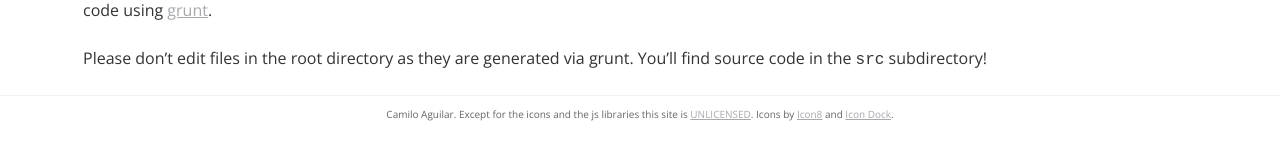
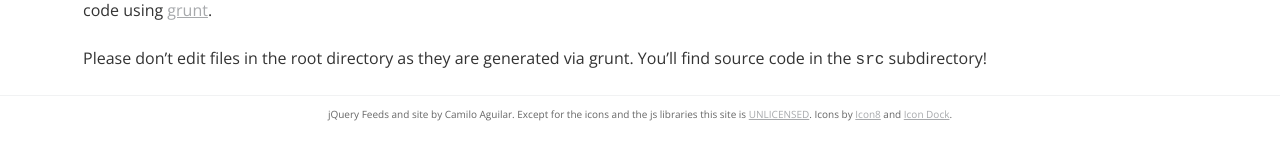
Before and after one commit to camagu/jquery-feeds, a Jekyll site: the page built from index.md, in a window 1280 px wide and 900 px high, scrolled down 7430 px. Shown: the part 756-897 px from the top of the window. Built offline with Jekyll 4.4.1, drawn with Linux system fonts in a browser that asks for light colours; Markdown is read by kramdown in place of the engine named in the settings.

Commit message:
adjustment

```diff
--- a/_includes/scripts.html
+++ b/_includes/scripts.html
@@ -2,7 +2,7 @@
 		<!-- Load jQuery Feeds -->
 		<script src="{{ ASSET_PATH }}/jquery.feeds.js" charset="utf-8"></script>
 
-		<!-- Load moment.js, used to format dates -->
+		<!-- Load moment.js, used to format dates, totally optional. -->
 		<script src="http://cdnjs.cloudflare.com/ajax/libs/moment.js/1.6.2/moment.min.js" charset="utf-8"></script>
 
 		<!-- Using Pure CSS Masonry which is not supported by IE. Fallback: original lib. -->
--- a/_layouts/default.html
+++ b/_layouts/default.html
@@ -1,3 +1,10 @@
+<!--
+jQuery Feeds and site by Camilo Aguilar.
+
+Except for the icons and the js libraries this site is UNLICENSED (http://unlicense.org/).
+
+Icons by Icon8 (http://icons8.com/) and Icon Dock (http://icondock.com).
+-->
 <!DOCTYPE html>
 <html lang="en">
 	<head>
@@ -20,7 +27,7 @@
 		<link rel="apple-touch-icon" href="/apple-touch-icon.png" /> -->
 
 		<script type="text/javascript">
-			/*var _gaq = _gaq || [];
+			var _gaq = _gaq || [];
 			_gaq.push(['_setAccount', 'UA-33169238-1']);
 			_gaq.push(['_trackPageview']);
 
@@ -31,7 +38,7 @@
 				ga.src = ('https:' == document.location.protocol ? 'https://ssl' : 'http://www') + '.google-analytics.com/ga.js';
 				var s = document.getElementsByTagName('script')[0];
 				s.parentNode.insertBefore(ga, s);
-			})();*/
+			})();
 		</script>
 	</head>
 
@@ -62,16 +69,23 @@
 			</div>
 
 			<footer class="footer">
-				<p>Camilo Aguilar. Except for the icons and the js libraries this site is <a href="http://unlicense.org/" title="Check lincense specifics">UNLICENSED</a>. Icons by <a href="http://icons8.com/">Icon8</a> and <a href="http://icondock.com">Icon Dock</a>.</p>
+				<p>jQuery Feeds and site by Camilo Aguilar. Except for the icons and the js libraries this site is <a href="http://unlicense.org/" title="Check lincense specifics">UNLICENSED</a>. Icons by <a href="http://icons8.com/">Icon8</a> and <a href="http://icondock.com">Icon Dock</a>.</p>
 			</footer>
 		</div>
 
+		<!-- Include jQuery -->
 		<script src="https://ajax.googleapis.com/ajax/libs/jquery/1/jquery.min.js" charset="utf-8"></script>
-		{% if page.is_demo %}{% include scripts.html %}{% endif %}
+
+		<!-- GA Outbound links tracking -->
 		<script>
-		$("#content a[href^='http://']").attr('target', '_blank').click(function(e) {
-			_gat._getTrackerByName()._trackEvent('Outbound Links', $(this).attr('href'));
+		$(".content a[href^='http://']").attr('target', '_blank').click(function(e) {
+			if (_gaq) {
+				console.log('pum');
+				_gaq.push(['trackEvent', 'Outbound Links', $(this).attr('href')]);
+			}
 		});
 		</script>
+
+		{% if page.is_demo %}{% include scripts.html %}{% endif %}
 	</body>
 </html>
```
Also changed, not shown: other parts of _includes/scripts.html (+1 -1 lines).
